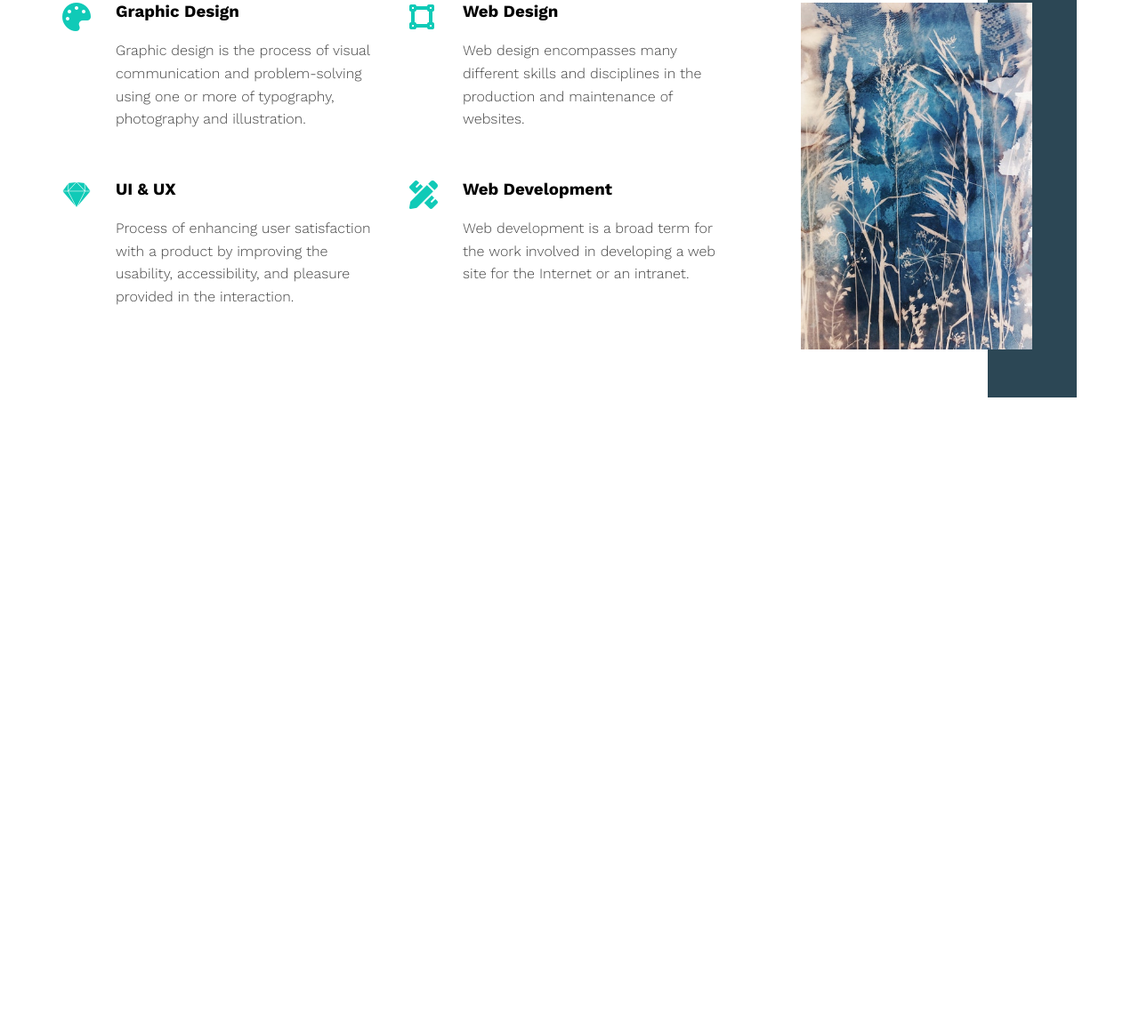
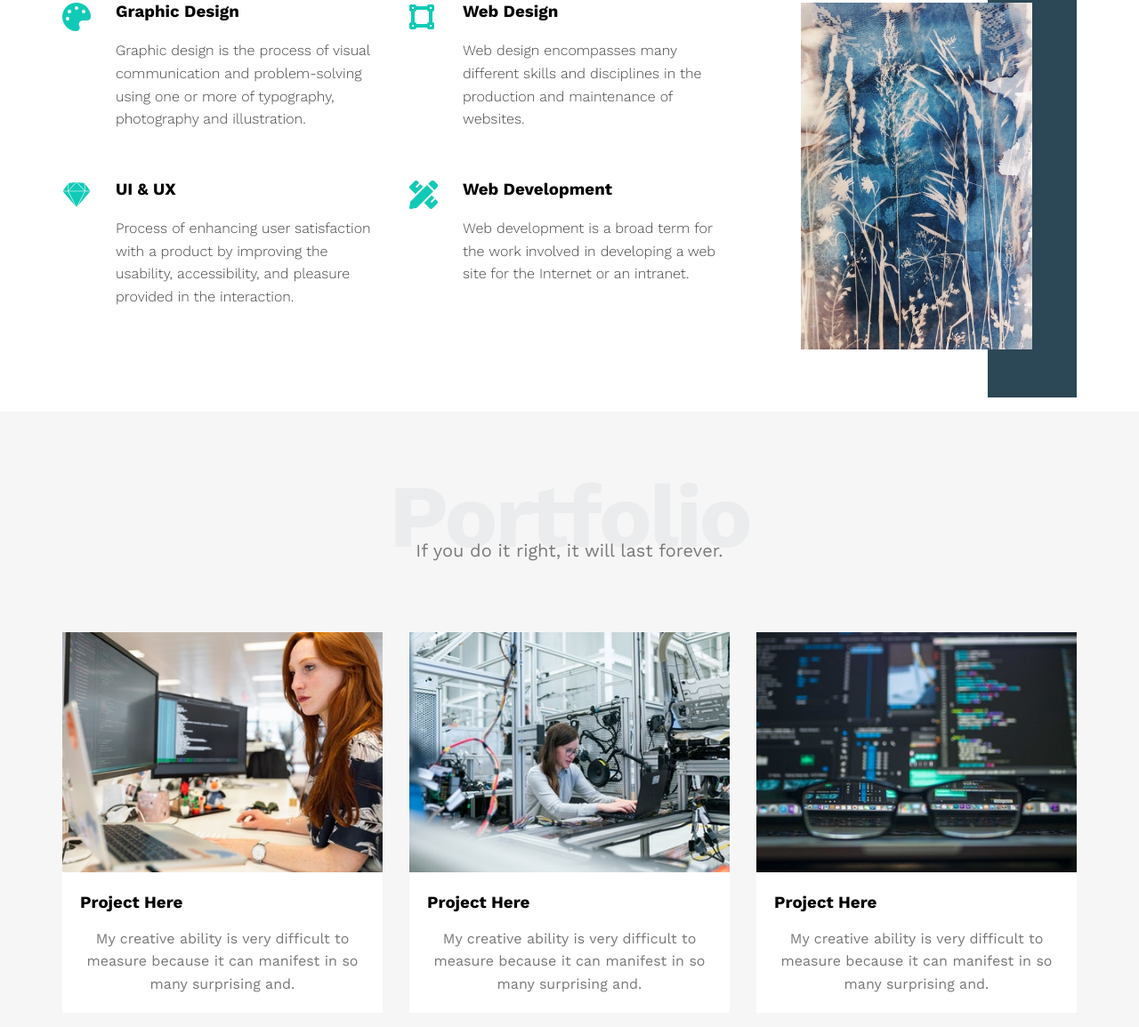
Before and after one commit to Mohammedazzam/HTML-And-CSS-Template1, a plain HTML site: page index.html in a window 1280 px wide. Shown: the part 1494-2649 px from the top of the page at 89% size. Before the commit the page ends 1957 px from the top, so only its background shows below. Drawn offline with nearby package versions, Linux system fonts and the light colour scheme.

Commit message:
create portfolio section

```diff
--- a/css/leon.css
+++ b/css/leon.css
@@ -2,7 +2,9 @@
 
 :root {
     --main-color: #10cab7;
-    --secondary-color: #2c4755
+    --secondary-color: #2c4755;
+    --section-padding: 60px;
+    --section-background: #f6f6f6;
 }
 
 
@@ -243,9 +245,9 @@ body {
 /* Start Features */
 
 .features {
-    padding-top: 60px;
-    padding-bottom: 60px;
-    background-color: #f6f6f6;
+    padding-top: var(--section-padding);
+    padding-bottom: var(--section-padding);
+    background-color: var(--section-background);
 }
 
 .features .container {
@@ -351,3 +353,45 @@ body {
 
 
 /* End Services */
+
+
+/* Start Portfolio */
+
+.portfolio {
+    padding-top: var(--section-padding);
+    padding-bottom: var(--section-padding);
+    background-color: var(--section-background);
+}
+
+.portfolio .portfolio-content {
+    display: grid;
+    grid-template-columns: repeat(auto-fill, minmax(300px, 1fr));
+    grid-gap: 30px;
+    margin-top: 80px;
+}
+
+.portfolio .portfolio-content .card {
+    background-color: white;
+}
+
+.portfolio .portfolio-content .card img {
+    max-width: 100%;
+}
+
+.portfolio .portfolio-content .card .info {
+    padding: 20px;
+}
+
+.portfolio .portfolio-content .card h3 {
+    margin: 0;
+}
+
+.portfolio .portfolio-content .card p {
+    color: #777;
+    line-height: 1.6;
+    margin-bottom: 0;
+    text-align: center;
+}
+
+
+/* End Portfolio */
--- a/index.html
+++ b/index.html
@@ -130,6 +130,38 @@
         </div>
     </div>
     <!-- End Services -->
+
+    <!-- Start Portfolio -->
+    <div class="portfolio">
+        <div class="container">
+            <h2 class="special-heading">Portfolio</h2>
+            <p>If you do it right, it will last forever.</p>
+            <div class="portfolio-content">
+                <div class="card">
+                    <img src="images/portfolio1.jpg" alt="" />
+                    <div class="info">
+                        <h3>Project Here</h3>
+                        <p>My creative ability is very difficult to measure because it can manifest in so many surprising and.</p>
+                    </div>
+                </div>
+                <div class="card">
+                    <img src="images/portfolio2.jpg" alt="" />
+                    <div class="info">
+                        <h3>Project Here</h3>
+                        <p>My creative ability is very difficult to measure because it can manifest in so many surprising and.</p>
+                    </div>
+                </div>
+                <div class="card">
+                    <img src="images/portfolio3.jpg" alt="" />
+                    <div class="info">
+                        <h3>Project Here</h3>
+                        <p>My creative ability is very difficult to measure because it can manifest in so many surprising and.</p>
+                    </div>
+                </div>
+            </div>
+        </div>
+    </div>
+    <!-- End Portfolio -->
 </body>
 
 </html>
```
Also changed, not shown: images/portfolio1.jpg (added), images/portfolio2.jpg (added), images/portfolio3.jpg (added).
